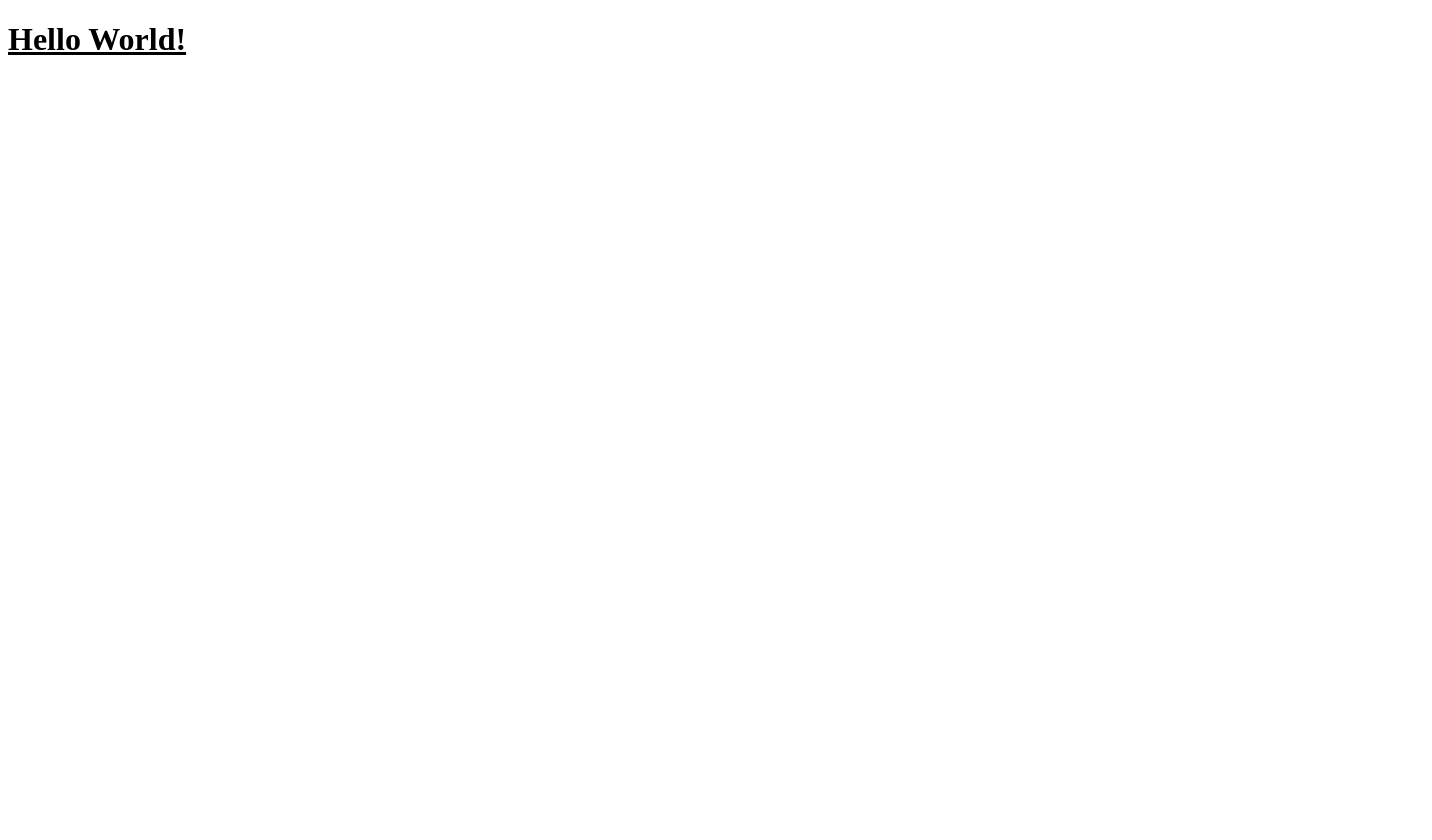
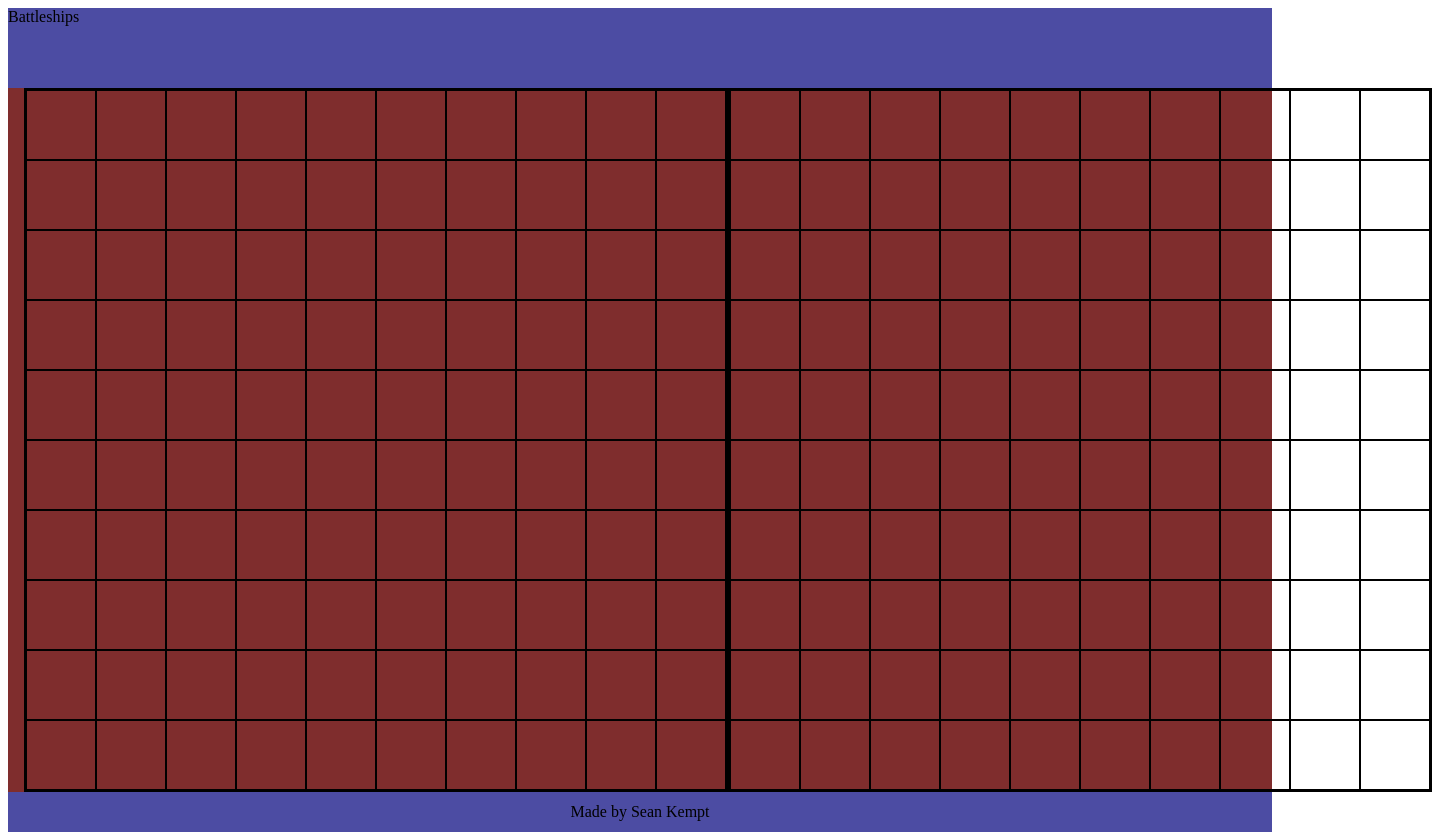
Before and after one commit to SeanKempt/Battleship, a website built with webpack: page src/template.html in a window 1280 px wide. Shown: the whole page, 1432 px wide, since content can reach past the window. Before the commit the page ends 800 px from the top, so only its background shows below. Built offline with nearby package versions, Linux system fonts and the light colour scheme; files whose address does not match are found by name.

Commit message:
feat: add initial interface design
add renderGameBoards for players and computers in the domChanges module. Add outline of the html to template.html. Add way to generate squares based on gameboard objects and assign values to the created html square elements for when a user clicks on the square to register an attack.

```diff
--- a/package.json
+++ b/package.json
@@ -31,6 +31,7 @@
   },
   "dependencies": {
     "autoprefixer": "^10.4.13",
-    "mini-css-extract-plugin": "^2.7.0"
+    "mini-css-extract-plugin": "^2.7.0",
+    "normalize.css": "^8.0.1"
   }
 }
--- a/src/index.js
+++ b/src/index.js
@@ -2,6 +2,14 @@ import { GameBoard } from './modules/gameBoard.js';
 import { Ship } from './modules/ship.js';
 import { Player } from './modules/player.js';
 import { gameSetup } from './modules/gameLogic.js';
+import {
+  renderComputerGameBoard,
+  renderPlayerGameBoard,
+} from './modules/domChanges.js';
 import './style.css';
 
+const testGameBoard = GameBoard();
+const computerGameBoard = GameBoard();
+renderPlayerGameBoard(testGameBoard.getGameSquares());
+renderComputerGameBoard(computerGameBoard.getGameSquares());
 gameSetup('Ezsean');
--- a/src/modules/domChanges.js
+++ b/src/modules/domChanges.js
@@ -0,0 +1,25 @@
+const playerBoard = document.getElementById('player-board');
+const computerBoard = document.getElementById('computer-board');
+const gameScoreboard = document.getElementById('scoreboard');
+
+const renderPlayerGameBoard = (gameBoardSquares) => {
+  for (let i = 0; i < gameBoardSquares.length; i++) {
+    const square = document.createElement('div');
+    square.dataset.cord = gameBoardSquares[i];
+    square.innerHTML = '';
+    square.classList.add('gameSquare');
+    playerBoard.appendChild(square);
+  }
+};
+
+const renderComputerGameBoard = (gameBoardSquares) => {
+  for (let i = 0; i < gameBoardSquares.length; i++) {
+    const square = document.createElement('div');
+    square.dataset.cord = gameBoardSquares[i];
+    square.innerHTML = '';
+    square.classList.add('gameSquare');
+    computerBoard.appendChild(square);
+  }
+};
+
+export { renderPlayerGameBoard, renderComputerGameBoard };
--- a/src/modules/gameBoard.js
+++ b/src/modules/gameBoard.js
@@ -1,10 +1,26 @@
 const GameBoard = () => {
   const missedAttacks = [];
+
   const shipsOnBoard = [];
+
   const placeShip = (x, y, shipToPlace) => {
     shipToPlace.setCoordinates(x, y);
     shipsOnBoard.push(shipToPlace);
   };
+
+  const row = [0, 1, 2, 3, 4, 5, 6, 7, 8, 9];
+  const col = [0, 1, 2, 3, 4, 5, 6, 7, 8, 9];
+  const gameSquares = [];
+  const generateSquares = () => {
+    for (let i = 0; i < row.length; i++) {
+      for (let j = 0; j < col.length; j++) {
+        gameSquares.push([row[i], col[j]]);
+      }
+    }
+  };
+
+  generateSquares();
+
   const receiveAttack = (x, y) => {
     const hitShip = shipsOnBoard.find(
       (obj) => JSON.stringify(obj.getCoordinates()) === JSON.stringify([x, y])
@@ -17,17 +33,23 @@ const GameBoard = () => {
       return 'The attack missed!';
     }
   };
+
+  const getGameSquares = () => gameSquares;
+
   const allSunk = () => {
     return shipsOnBoard.every((obj) => obj.isSunk() === true);
   };
   const getMissedAttacks = () => missedAttacks;
+
   const getShipsOnBoard = () => shipsOnBoard;
+
   return {
     placeShip,
     getMissedAttacks,
     receiveAttack,
     getShipsOnBoard,
     allSunk,
+    getGameSquares,
   };
 };
 
--- a/src/style.css
+++ b/src/style.css
@@ -1,3 +1,47 @@
-h1 {
-  text-decoration: underline;
+#wrapper {
+  display: flex;
+  flex-direction: column;
 }
+
+#main-content {
+  background: rgb(127, 45, 45);
+  min-height: calc(100vh - 15vh);
+  display: flex;
+}
+
+#header {
+  min-height: 10vh;
+  background-color: rgb(76, 76, 163);
+}
+
+#player {
+  margin-right: auto;
+  margin-left: 1rem;
+}
+
+#computer {
+  margin-right: 1rem;
+}
+
+#creator {
+  min-height: 5vh;
+  background-color: rgb(76, 76, 163);
+  display: flex;
+  justify-content: center;
+  align-items: center;
+  margin: 0;
+}
+
+.gameSquare {
+  min-height: 20px;
+  border: 1px black solid;
+}
+
+.gameBoard {
+  min-height: 700px;
+  min-width: 700px;
+  border: 2px black solid;
+  display: grid;
+  grid-template-columns: repeat(10, 1fr);
+  grid-template-rows: repeat(auto-fill, minmax(1fr, 1fr));
+}
--- a/src/template.html
+++ b/src/template.html
@@ -4,9 +4,26 @@
     <meta charset="UTF-8" />
     <meta http-equiv="X-UA-Compatible" content="IE=edge" />
     <meta name="viewport" content="width=device-width, initial-scale=1.0" />
+    <link rel="stylesheet" href="../node_modules/normalize.css/normalize.css" />
     <title>Battleships</title>
   </head>
   <body>
-    <h1>Hello World!</h1>
+    <div id="wrapper">
+      <header id="header">
+        <div id="title">Battleships</div>
+      </header>
+      <main id="main-content">
+        <div id="scoreboard"></div>
+        <div id="player">
+          <div id="player-board" class="gameBoard"></div>
+        </div>
+        <div id="computer">
+          <div id="computer-board" class="gameBoard"></div>
+        </div>
+      </main>
+      <footer>
+        <p id="creator">Made by Sean Kempt</p>
+      </footer>
+    </div>
   </body>
 </html>
```
Also changed, not shown: dist/index.html, dist/main.bundle.js, dist/main.css, 1 other file.
